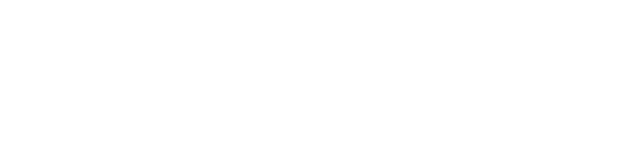
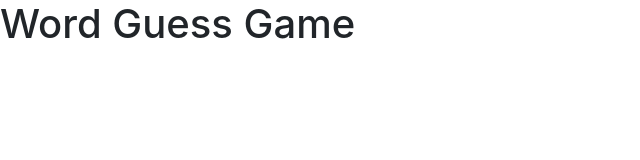
Before and after one commit to kaylahimmel/GuessTheState, a plain HTML site: page index.html in a window 1280 px wide. Shown: the whole page, without its empty margins (0-640 px from the left). Drawn offline with nearby package versions, Linux system fonts and the light colour scheme.

Commit message:
psuedo-coded out html, css, and js sheets with my plan of attack.

```diff
--- a/Assets/css/style.css
+++ b/Assets/css/style.css
@@ -0,0 +1,5 @@
+/** need to add background image of map to page **/
+
+/** need to assign media queries to make page responsive to viewport changes **/
+
+/** need to add fonts, colors, etc. **/
--- a/index.html
+++ b/index.html
@@ -13,6 +13,23 @@
     <script src="Assets/javascript/game.js"></script>
 </head>
 <body>
+    <h1>Word Guess Game</h1>
+
+    <!-- need to make array of states (maybe do curly brackets with a bunch of arrays like in the ?) -->
+
+    <!-- need to assign key events to listen for user's typed options -->
+
+    <!-- need to assign .Lowercase to make sure game still works if user tries to capitalize letters using shift or caps lock -->
+
+    <!-- need to show user "_ _ _ _" instead of actual answer -->
+
+    <!-- need counter that counts down from 12 the number of wrong guesses -->
+
+    <!-- need to display the letters already guessed (and make sure if they hit the same keys again, it doesn't count against the # of wrong guesses) -->
+
+    <!-- need counter that keeps track of wins and losses -->
+
+
 
 </body>
 </html>
```
Also changed, not shown: Assets/javascript/game.js (+9 -0 lines), 2 other files.
